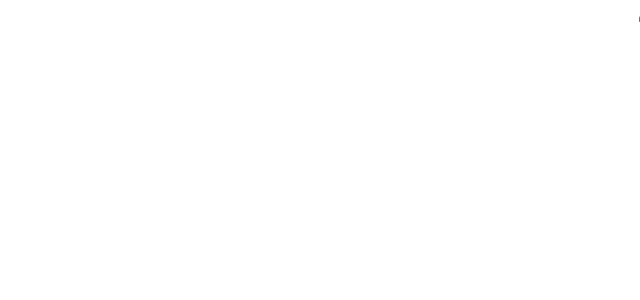
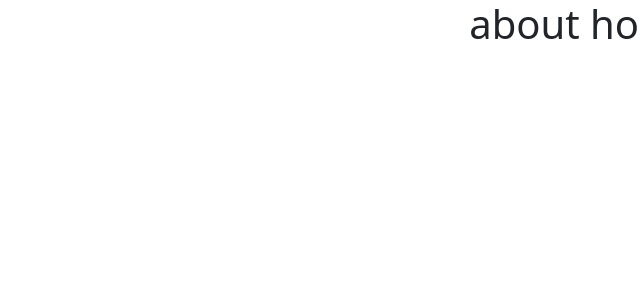
Before and after one commit to ahmadrezahemmat/firstidshop, a React (Create React App) app: page / in a window 1280 px wide. Shown: the top 300 px of the page, without its empty margins (640-1280 px from the left). Built offline with nearby package versions, Linux system fonts and the light colour scheme.

Commit message:
Routs Done

```diff
--- a/src/App.js
+++ b/src/App.js
@@ -1,8 +1,28 @@
+import { BrowserRouter, Route, Routes } from "react-router-dom"
+import Home from './pages/home/Home'
+import About from './pages/about/About'
+import Blog from './pages/blog/Blog'
+import Login from './pages/login/Login'
+import Panel from './pages/panel/Panel'
+import Course from './pages/course/Course'
+
+
+
 function App(){
     return(
-        <div>
-            سلام
-        </div>
+        <BrowserRouter>
+           <Routes>
+               <Route path="/" element={<Home />} />
+               <Route path="/about" element={<About />} />
+               <Route path="/blog" element={<Blog />} />
+               <Route path="/login" element={<Login />} />
+               <Route path="/panel" element={<Panel />} />
+               <Route path="/course" element={<Course />} />
+
+
+
+           </Routes>
+        </BrowserRouter>
     )
 }
 export default App
```
